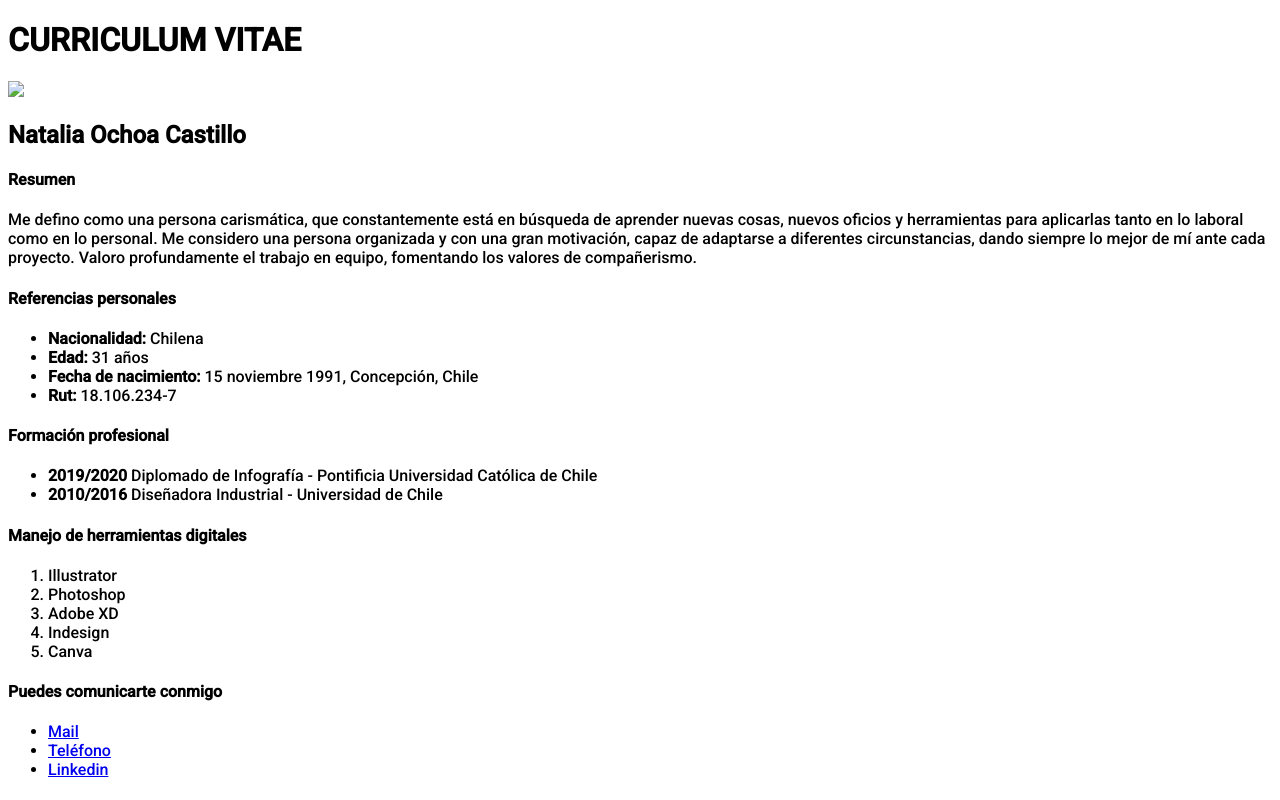
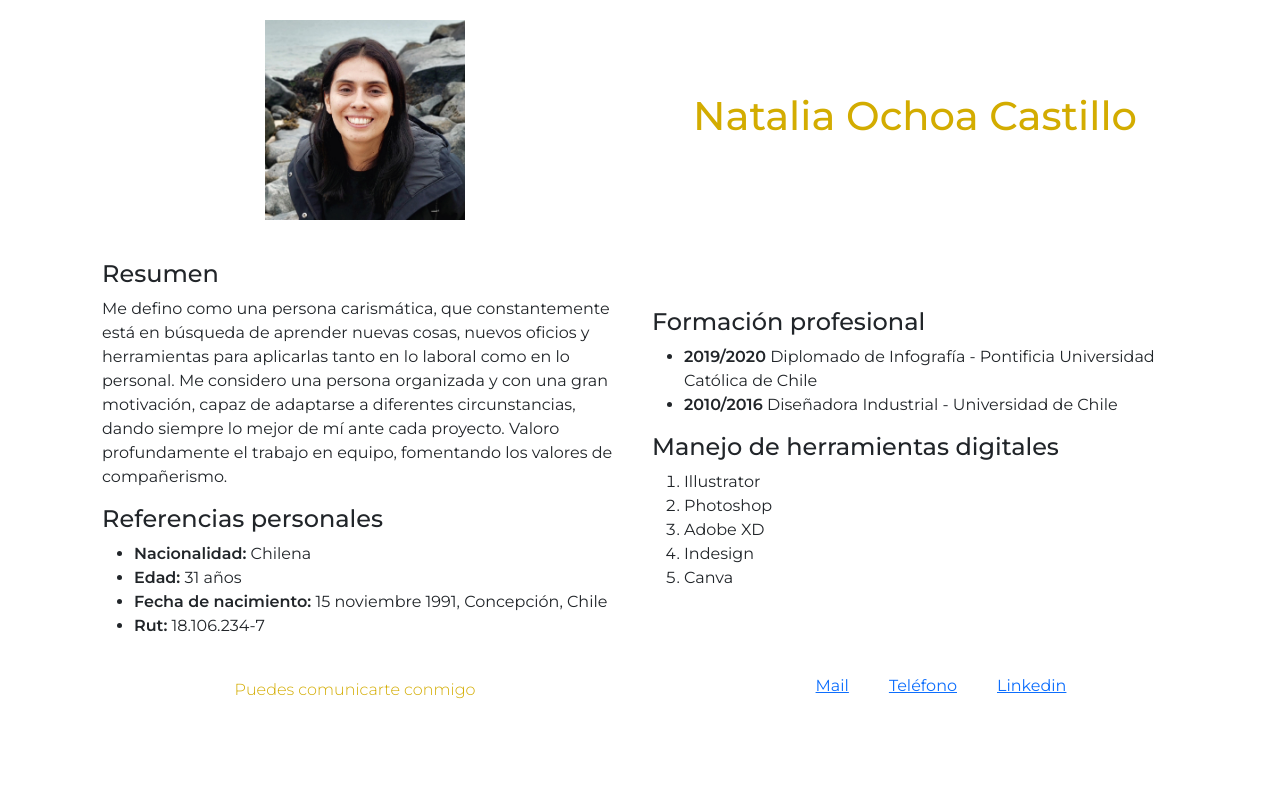
Before and after one commit to eneatei/CV-GitHub, a plain HTML site: page index.html in a window 1280 px wide. Drawn offline with nearby package versions, Linux system fonts and the light colour scheme.

Commit message:
primeros estilos

```diff
--- a/assets/css/style.css
+++ b/assets/css/style.css
@@ -1,4 +1,44 @@
 * {
   font-family: "Montserrat", sans-serif;
-  font-family: "Roboto", sans-serif;
 }
+
+.display {
+  display: flex;
+  flex-direction: row;
+  justify-content: space-evenly;
+  align-items: center;
+  padding: 20px;
+}
+
+.nombre {
+  font-size: 3em;
+  color: #d3ac00;
+  font-weight: 100;
+}
+
+.footer {
+  display: flex;
+  flex-direction: row;
+  justify-content: center;
+  align-items: center;
+}
+
+.text-footer {
+  font-size: 1em;
+  color: #d3ac00;
+  font-weight: 300;
+}
+
+.rrss {
+  display: flex;
+  flex-direction: row;
+  justify-content: center;
+  list-style: none;
+}
+
+.rrss li {
+  padding: 0 20px 0 20px;
+  font-size: 1em;
+  color: black;
+  text-decoration: solid;
+}
--- a/index.html
+++ b/index.html
@@ -19,11 +19,38 @@
       crossorigin="anonymous"
     ></script>
     <!--icono-->
+        <!--boostrap-->
+        <link
+        href="https://cdn.jsdelivr.net/npm/bootstrap@5.3.0/dist/css/bootstrap.min.css"
+        rel="stylesheet"
+        integrity="sha384-9ndCyUaIbzAi2FUVXJi0CjmCapSmO7SnpJef0486qhLnuZ2cdeRhO02iuK6FUUVM"
+        crossorigin="anonymous"
+      />
+      <script
+        src="https://cdn.jsdelivr.net/npm/bootstrap@5.3.0/dist/js/bootstrap.bundle.min.js"
+        integrity="sha384-geWF76RCwLtnZ8qwWowPQNguL3RmwHVBC9FhGdlKrxdiJJigb/j/68SIy3Te4Bkz"
+        crossorigin="anonymous"
+      ></script>
+      <!--boostrap-->
     <title>CV-GitHub</title>
   </head>
-  <body><h1>CURRICULUM VITAE</h1>
+  <body>
+    <header>
+    <div class="container text-center">
+        <div class="row display">
+          <div class="col-sx-12 col-md-6">
             <img src="assets/img/nochoa.jpg" width="200" />
-    <h2>Natalia Ochoa Castillo</h2>
+        </div>
+        <div class="col-sx-12 col-md-6 nombre">
+            <h1>Natalia Ochoa Castillo</h2>
+        </div>
+</div>
+</div>
+</header>
+<section>
+<div class="container">
+    <div class="row display">
+      <div class="col-sx-12 col-md-6">
         <h4>Resumen</h4>
     <p>
       Me defino como una persona carismática, que constantemente está en
@@ -44,6 +71,8 @@
       </li>
       <li><strong>Rut:</strong> 18.106.234-7</li>
     </ul>
+    </div>
+    <div class="col-sx-12 col-md-6">
         <h4>Formación profesional</h4>
         <ul>
           <li>
@@ -62,8 +91,18 @@
           <li>Indesign</li>
           <li>Canva</li>
         </ol>
-    <h4>Puedes comunicarte conmigo</h4>
-    <ul>
+    </div>
+</div>
+</div>
+</section>
+
+<footer class="container">
+  <div class="footer row text-center">
+  <div class="col-sx-12 col-md-6">
+ <h4 class="text-footer">Puedes comunicarte conmigo</h4>
+</div>
+<div class="col-sx-12 col-md-6">
+    <ul class="rrss">
       <li>
         <a href="mailto:nf.ochoac@gmail.com">Mail </a>
       </li>
@@ -76,4 +115,8 @@
         >
       </li>
     </ul>
+  </div>
+  </div>
+    </footer>
+  </body>
 </html>
```
Also changed, not shown: assets/img/nochoa.jpg (added). Lines whose indentation alone changed are shown as unchanged.
